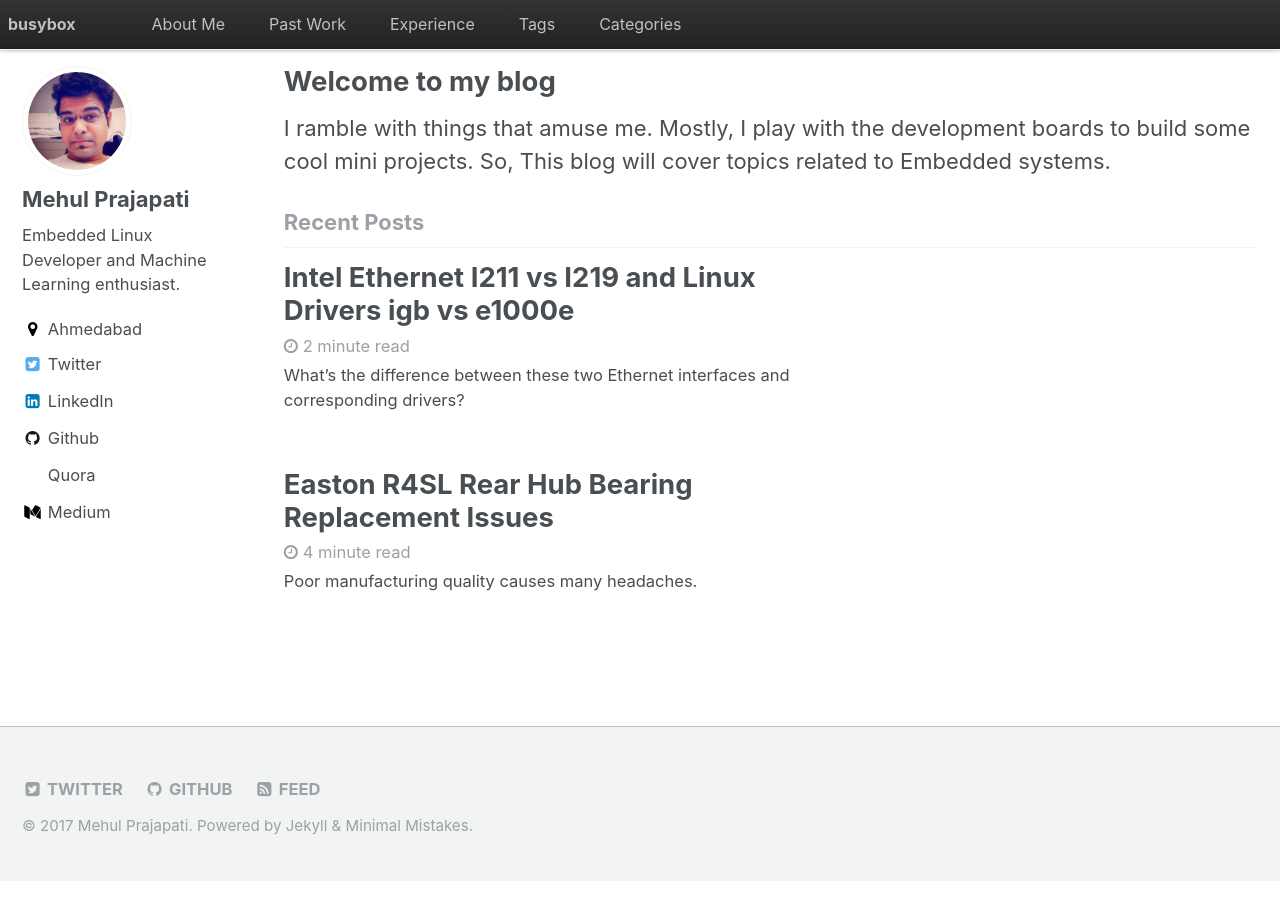
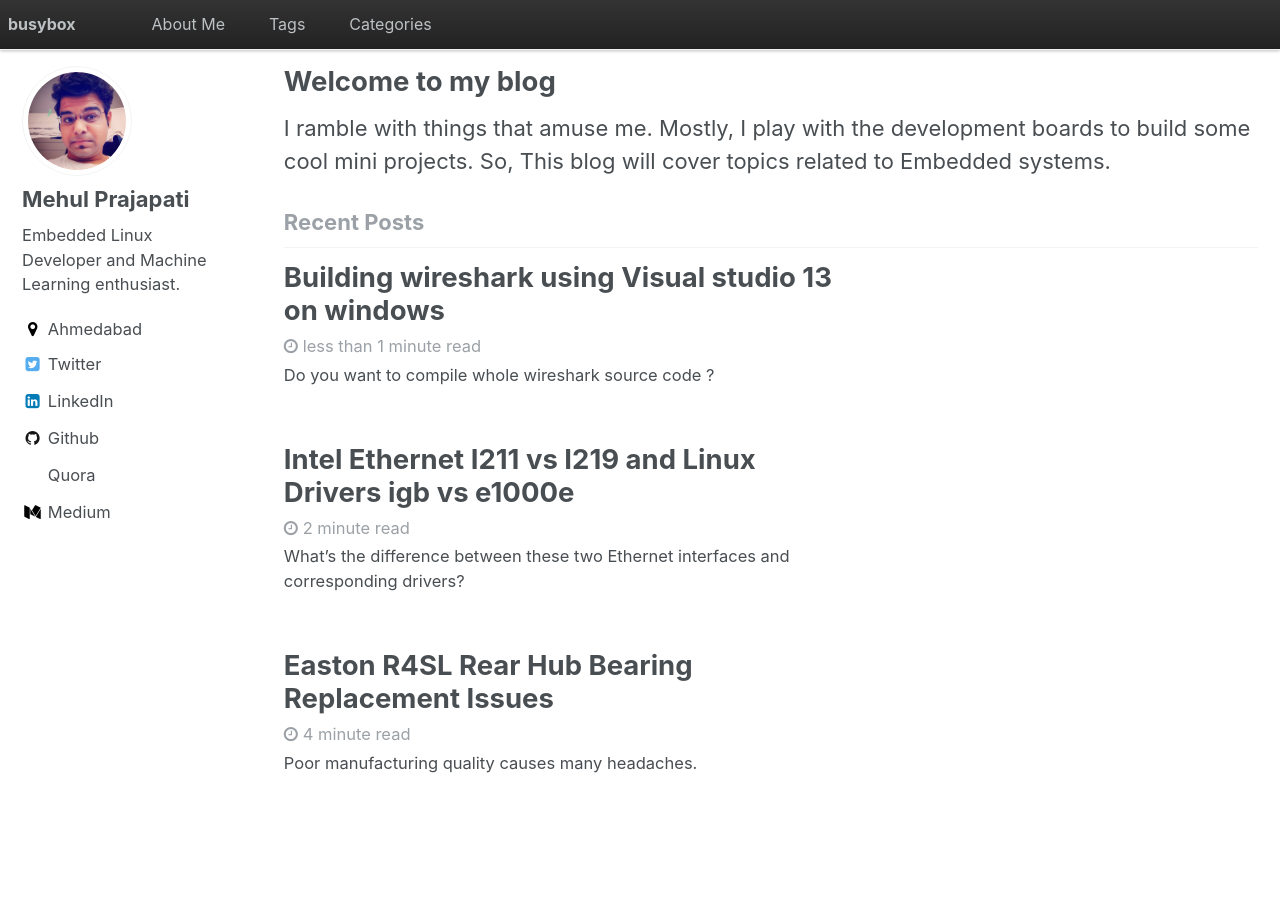
Before and after one commit to ssadhuka/mehul-m-prajapati.github.io, a Jekyll site: the page built from index.html, in a window 1280 px wide and 900 px high, scrolled down 410 px. Built offline with Jekyll 4.4.1, drawn with Linux system fonts in a browser that asks for light colours; the list of posts is cut into pages by our own code.

Commit message:
Removing un-necessary tabs

```diff
--- /dev/null
+++ b/_posts/2017-05-11-Building-wireshark-using-visual-studio-13.md
@@ -0,0 +1,13 @@
+---
+title: "Building wireshark using Visual studio 13 on windows"
+excerpt: "Do you want to compile whole wireshark source code ?"
+category: Compilation
+tags: [networking, wireshark]
+header:
+  image: https://i.imgur.com/DWOIBZW.jpg
+  overlay_color: "#000"
+  overlay_filter: "0.5"
+  overlay_image: https://www.wireshark.org/docs/wsug_html/wsug_graphics/ws-main.png
+---
+
+Test
```
Also changed, not shown: _data/navigation.yml (+4 -4 lines), about.md (+2 -2 lines), images/bio-photo.jpg, 6 other files.
